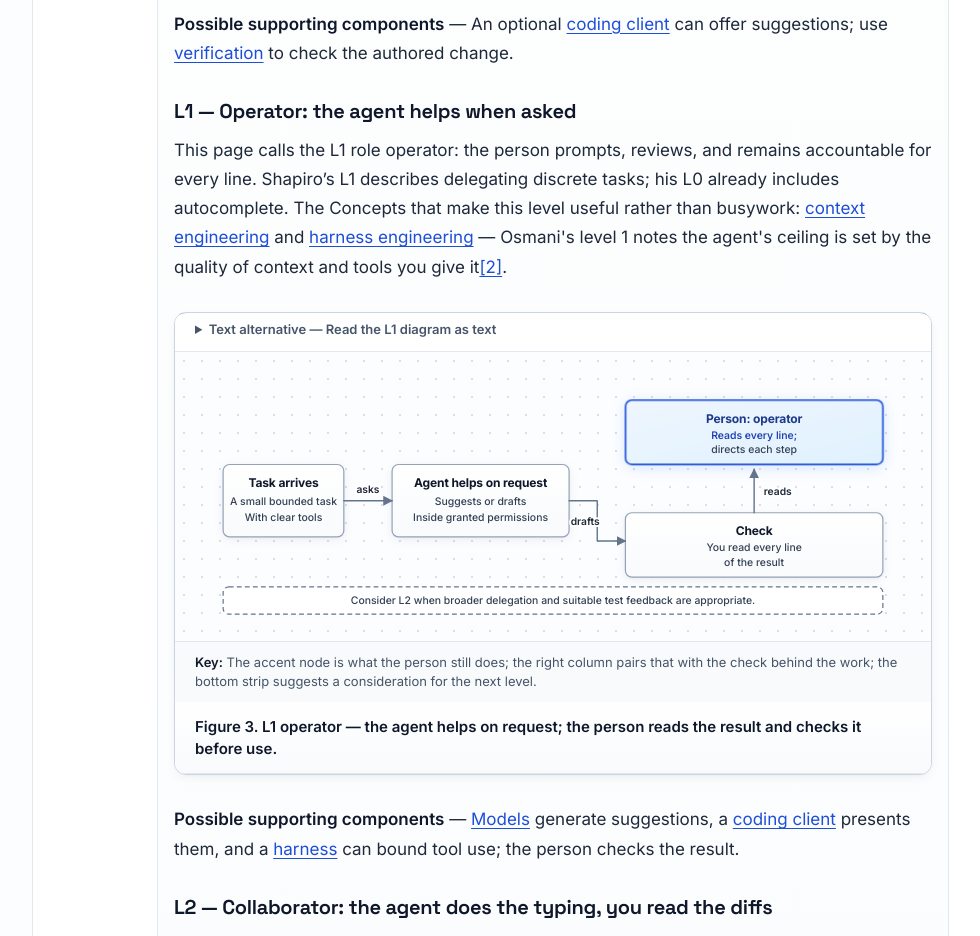
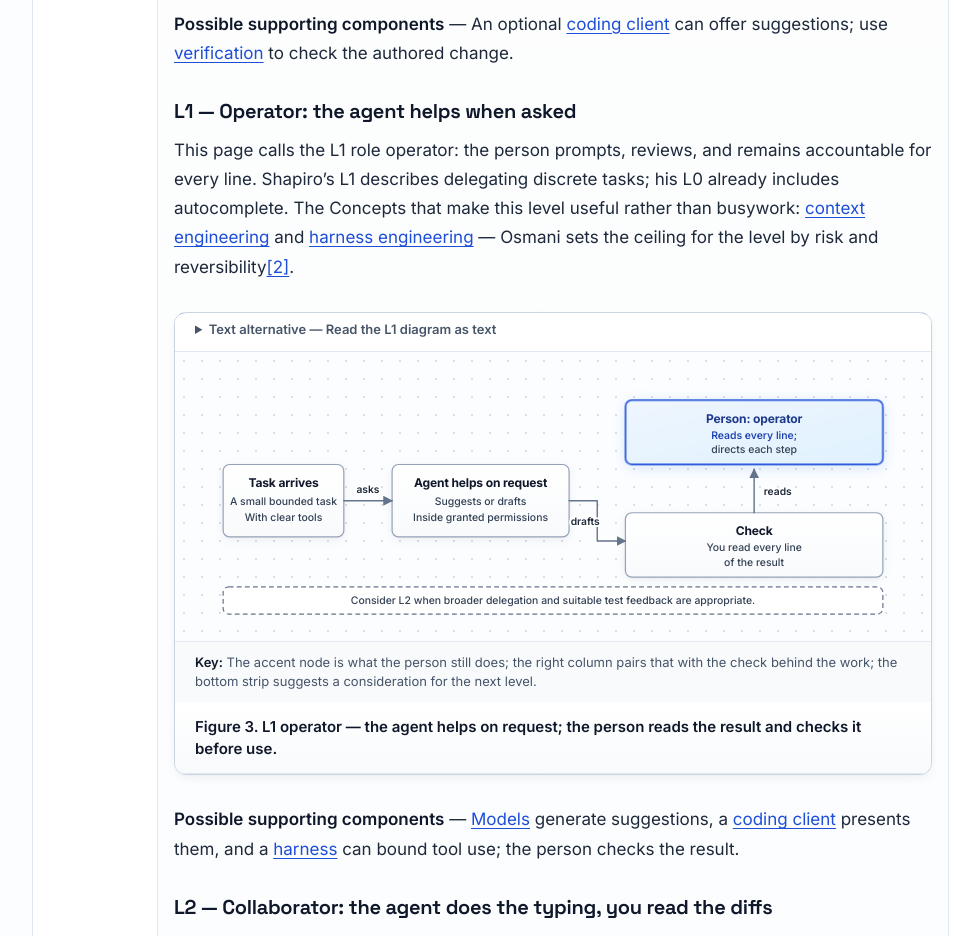
Before and after one commit to eitri-edd/AI-PDLC, a plain HTML site: page site/dist/concept-maturity.html in a window 1280 px wide. Shown: the part 4860-5796 px from the top of the page, without its empty margins (223-1203 px from the left). Drawn offline with Linux system fonts and the light colour scheme.

Commit message:
[AI-SDLC Playbook] Fix Osmani level-1 ceiling wording and refresh Claude Code to 2.1.330 (issue #144)

```diff
--- a/site/dist/concept-maturity.html
+++ b/site/dist/concept-maturity.html
@@ -253,7 +253,7 @@
         </figure>
         <aside aria-label="L0 possible supporting components"><p><strong>Possible supporting components</strong> — An optional <a href="tech-radar.html#models-coding-tools">coding client</a> can offer suggestions; use <a href="tech-radar.html#verification">verification</a> to check the authored change.</p></aside>
         <h3>L1 — Operator: the agent helps when asked</h3>
-        <p>This page calls the L1 role <em>operator</em>: the person prompts, reviews, and remains accountable for every line. Shapiro’s L1 describes delegating discrete tasks; his L0 already includes autocomplete. The Concepts that make this level useful rather than busywork: <a href="concept.html#context-engineering">context engineering</a> and <a href="concept.html#harness-engineering">harness engineering</a> — Osmani's level 1 notes the agent's ceiling is set by the quality of context and tools you give it<a href="#source-2" aria-label="Source 2: Addy Osmani, Agentic Autonomy Levels">[2]</a>.</p>
+        <p>This page calls the L1 role <em>operator</em>: the person prompts, reviews, and remains accountable for every line. Shapiro’s L1 describes delegating discrete tasks; his L0 already includes autocomplete. The Concepts that make this level useful rather than busywork: <a href="concept.html#context-engineering">context engineering</a> and <a href="concept.html#harness-engineering">harness engineering</a> — Osmani sets the ceiling for the level by risk and reversibility<a href="#source-2" aria-label="Source 2: Addy Osmani, Agentic Autonomy Levels">[2]</a>.</p>
         <figure class="concept-figure" data-diagram="static" id="fig-level-1">
           <details class="figure-reading">
             <summary><span class="figure-reading-label">Text alternative</span> — Read the L1 diagram as text</summary>
```
Also changed, not shown: site/dist/tech-radar.html (+1 -1 lines).
